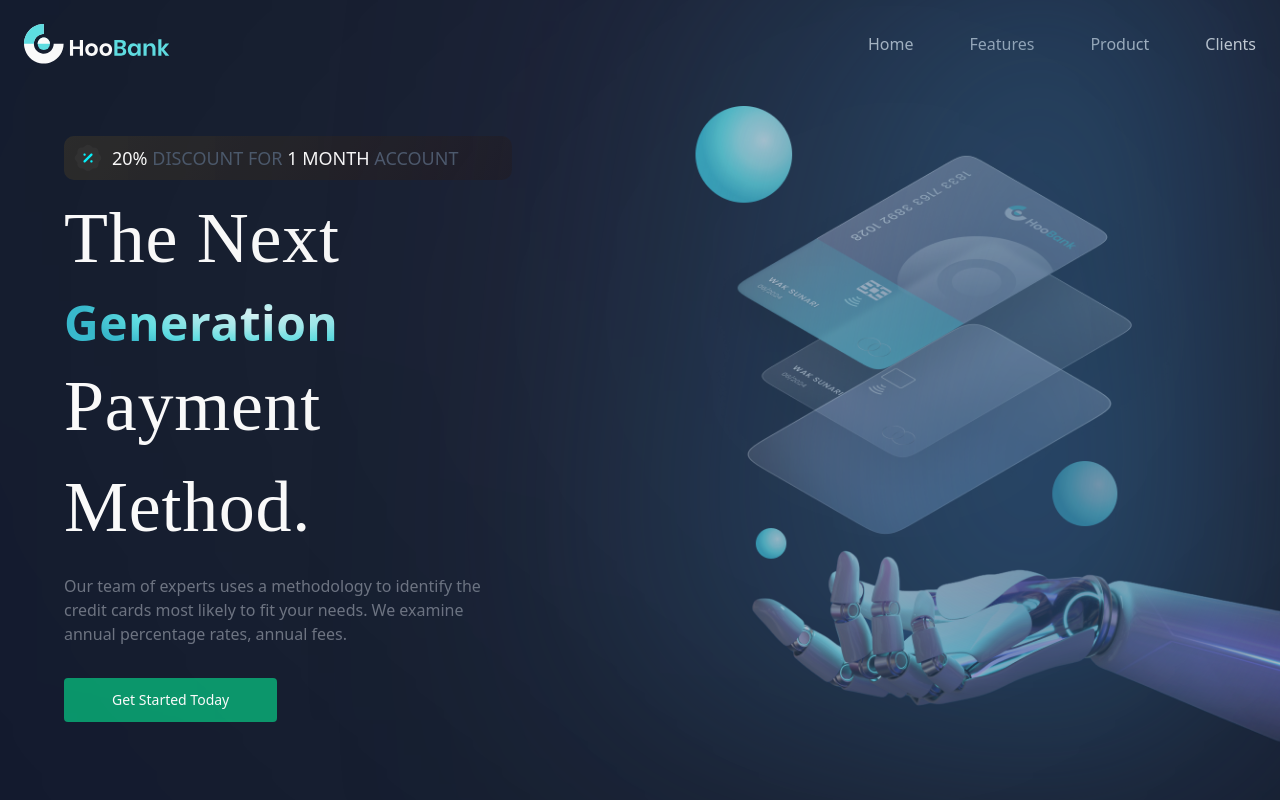
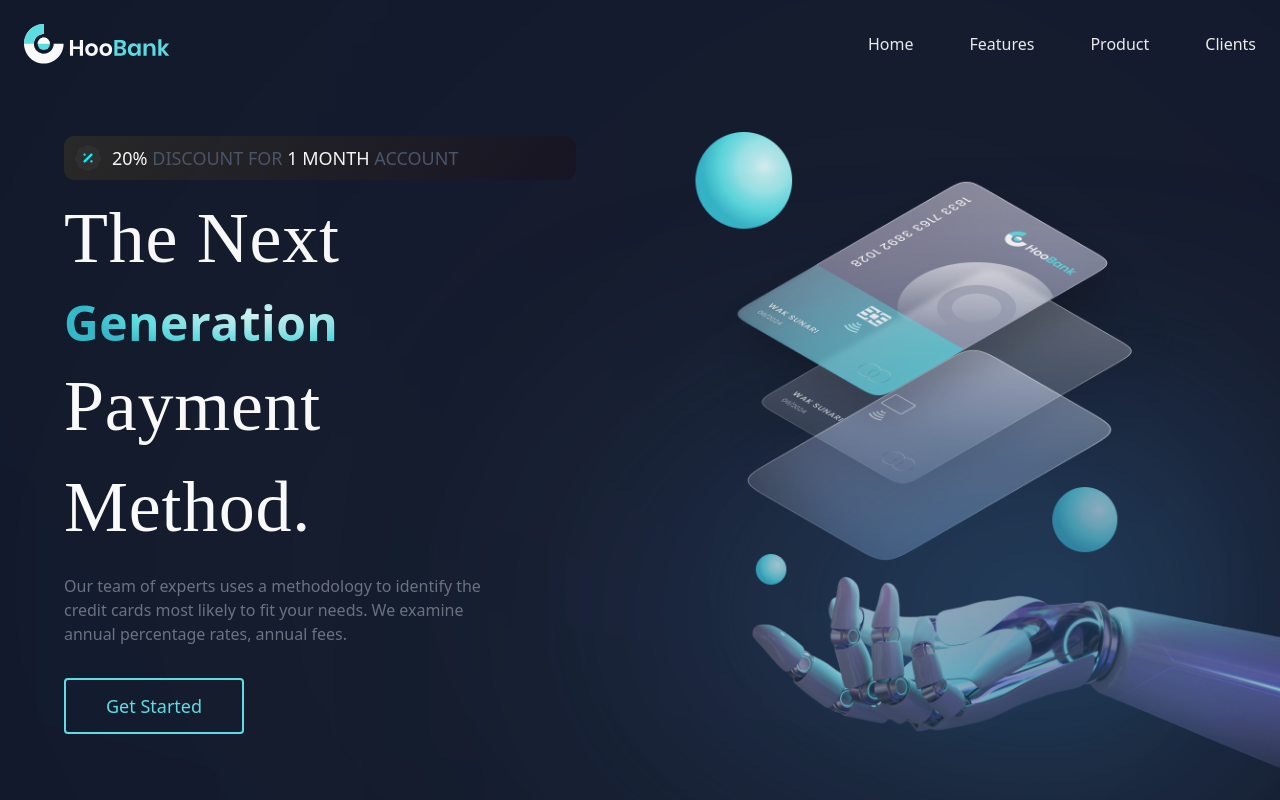
Before and after one commit to Shajwan-Namiq/bank-project-TailwindCss, a React (Create React App) app: page / in a window 1280 px wide. Shown: the top 800 px of the page. Built offline with nearby package versions, Linux system fonts and the light colour scheme.

Commit message:
adding get started btn

```diff
--- a/src/components/Hero.js
+++ b/src/components/Hero.js
@@ -5,10 +5,10 @@ import { discount, robot } from "../assets";
 const Hero = () => {
   return (
     <>
-      <section class="  sm:grid sm:grid-cols-2  sm:items-center">
+      <section class="sm:max-w-sm md:max-w-full  lg:max-w-full mx-auto lg:mx-0  sm:grid sm:grid-cols-2  sm:items-center">
         <div class="py-0  md:p-12 lg:px-16">
-          <div class="mt-2 lg:mt-0 mx-auto max-w-xl text-center sm:text-left">
-            <div className="max-w-md mx-auto lg:mx-0 text-sm lg:text-lg text-slate-600 flex flex-row items-center py-[6px] px-2 uppercase   bg-discount-gradient rounded-[10px] mb-2">
+          <div class="mt-2 lg:mt-0 text-center sm:text-left">
+            <div className="text-sm lg:text-lg text-slate-600 flex flex-row items-center py-[6px] px-2 uppercase   bg-discount-gradient rounded-[10px] mb-2">
               <img
                 src={discount}
                 alt="discount"
@@ -20,7 +20,7 @@ const Hero = () => {
               </p>
             </div>
 
-            <div>
+            <div className="">
               <h2 class="text-5xl font-bold text-hero  md:text-7xl">
                 The Next
               </h2>
@@ -35,12 +35,34 @@ const Hero = () => {
               cards most likely to fit your needs. We examine annual percentage
               rates, annual fees.
             </p>
-            <div class="mt-4 md:mt-8">
+
+
+
+            <div class=" mb-10 mt-4 md:mt-8">
               <a
-                href="#"
-                class="inline-block rounded bg-emerald-600 px-12 py-3 text-sm font-medium text-white transition hover:bg-emerald-700 focus:outline-none focus:ring focus:ring-yellow-400"
+                class="group relative inline-flex items-center overflow-hidden rounded border border-current px-10 py-3  text-color-btn btn-hover focus:outline-none focus:ring active:text-slate-500"
+                href="/download"
               >
-                Get Started Today
+                <span class="absolute right-0 translate-x-full transition-transform group-hover:-translate-x-4">
+                  <svg
+                    class="h-5 w-5"
+                    xmlns="http://www.w3.org/2000/svg"
+                    fill="none"
+                    viewBox="0 0 24 24"
+                    stroke="currentColor"
+                  >
+                    <path
+                      stroke-linecap="round"
+                      stroke-linejoin="round"
+                      stroke-width="2"
+                      d="M17 8l4 4m0 0l-4 4m4-4H3"
+                    />
+                  </svg>
+                </span>
+
+                <span class="text-lg font-normal transition-all group-hover:mr-4">
+                  Get Started
+                </span>
               </a>
             </div>
           </div>
@@ -48,9 +70,9 @@ const Hero = () => {
 
         <div>
           {/* gradient start */}
-          <div className="absolute z-[0]  w-[10%] h-[50%]   lg:w-[40%] lg:h-[35%] lg:top-0 pink__gradient" />
-          <div className="absolute z-[1] w-[20%] h-[50%]    lg:w-[40%] lg:h-[80%] rounded-full white__gradient lg:bottom-40" />
-          <div className="absolute z-[0] w-[250%] h-[50%]   lg:w-[50%] lg:h-[100%] right-20 lg:bottom-20 blue__gradient" />
+          <div className="absolute z-[5]  w-[10%] h-[50%]   lg:w-[40%] lg:h-[35%] lg:top-10 pink__gradient" />
+          <div className="absolute z-[1] w-[20%] h-[50%]    lg:w-[40%] lg:h-[50%] rounded-full white__gradient lg:bottom-5" />
+          <div className="absolute z-[0] w-[250%] h-[50%]   lg:w-[50%] lg:h-[40%] right-20 lg:bottom-10 blue__gradient" />
           {/* gradient end */}
           <img alt="Violin" src={robot} class=" h-full w-full object-cover  " />
         </div>
--- a/src/style.css
+++ b/src/style.css
@@ -4,6 +4,16 @@
 
  .text-color {
      color: rgb(246, 246, 246);
+ }
+
+ .text-color-btn {
+     border: 2px solid rgba(92, 225, 230, 1);
+     color: rgba(92, 225, 230, 1);
+ }
+
+ .btn-hover:hover {
+     color: rgb(254, 254, 254);
+     background-color: rgba(92, 225, 230, 1);
  }
 
  .size-screen {
--- a/tailwind.config.js
+++ b/tailwind.config.js
@@ -2,26 +2,6 @@
 module.exports = {
   content: ["./index.html", "./src/**/*.{js,jsx}"],
   mode: "jit",
-  theme: {
-    extend: {
-      colors: {
-        primary: "#00040f",
-        secondary: "#00f6ff",
-        dimWhite: "rgba(255, 255, 255, 0.7)",
-        dimBlue: "rgba(9, 151, 124, 0.1)",
-      },
-      fontFamily: {
-        poppins: ["Poppins", "sans-serif"],
-      },
-    },
-    screens: {
-      xs: "480px",
-      ss: "620px",
-      sm: "768px",
-      md: "1060px",
-      lg: "1200px",
-      xl: "1700px",
-    },
-  },
+
   plugins: [],
 };
```
